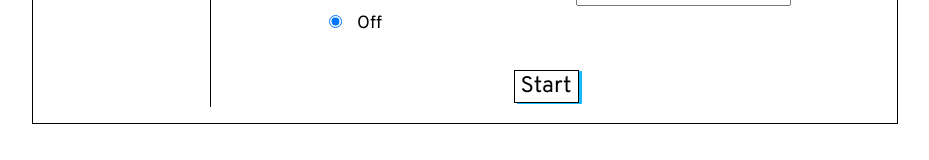
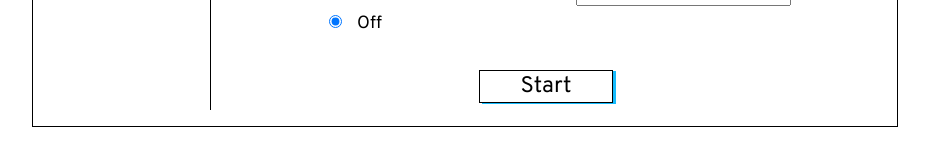
Before and after one commit to ZachJDev/Number-Crunches, a React (Create React App) app: page /Number-Crunches/options in a window 1280 px wide. Shown: the part 579-739 px from the top of the page, without its empty margins (175-1104 px from the left). Built offline with nearby package versions, Linux system fonts and the light colour scheme.

Commit message:
Fix error where user could start without signs selected; moved warning labels

```diff
--- a/src/Components/Options.css
+++ b/src/Components/Options.css
@@ -80,11 +80,16 @@
 }
 
 .warning {
-    position: absolute;
+    /*position: absolute;*/
     margin-top: .2rem;
     margin-left: 10px;
     color: rgb(255, 64, 64);
     font-size: .8rem;
+}
+
+.start-button {
+    width: 20%;
+    justify-self: center;
 }
 
 .button.disabled {
@@ -93,6 +98,13 @@
 
 .button.disabled:hover {
     box-shadow: 3px 1px gray;
+}
+
+.start-warning {
+    display: flex;
+    justify-content: center;
+    align-items: center;
+    flex-direction: column;
 }
 
 @media all and (max-width: 1200px) {
--- a/src/Components/Options.js
+++ b/src/Components/Options.js
@@ -23,6 +23,10 @@ export default class Options extends Component {
         this.radios = [...Object.values(Rules)];
     }
 
+    handleCanStart = (state) => {
+        return Number(state.min) <= Number(state.max) && state.signs.length > 0
+    }
+
     handleSubmit = (event) => {
         event.preventDefault();
         if (this.state.canStart) {
@@ -37,7 +41,7 @@ export default class Options extends Component {
         } else {
             this.setState({[event.target.name]: event.target.value});
             this.setState(state => {
-                return {canStart: Number(state.min) <= Number(state.max)}
+                return {canStart: this.handleCanStart(state)}
             })
         }
 
@@ -49,8 +53,11 @@ export default class Options extends Component {
         let signs = this.state.signs;
         if (signs.includes(value)) signs = signs.filter((s) => s !== value);
         else signs.push(value);
-        this.setState({signs});
-
+        this.setState({signs}, () => {
+            this.setState((state) => {
+                return {canStart: this.handleCanStart(state)}
+            })
+        })
     };
 
     render() {
@@ -61,7 +68,12 @@ export default class Options extends Component {
         let chooseSignsEnable = Rules[this.state.mode].allowedSigns.length > 1 ? '' : 'disabled'
 
         let rangeWarning = Number(this.state.min) > Number(this.state.max) ?
-            <span className="warning">Min must not be higher than max.</span> : '';
+            <p>Min must not be higher than max.</p> : '';
+        let signWarning = this.state.signs.length === 0 ?
+            <p>Must have a sign selected.</p> : '';
+        let warningSpan = <div className="warning">{rangeWarning} {signWarning}</div>
+
+
         let buttonClasses = "button start-button " + (!this.state.canStart ? 'disabled' : '');
 
         return (
@@ -88,8 +100,7 @@ export default class Options extends Component {
                             <div className="mode-options-col">
                                 <div className="mode-max-min">
                                     <div className="mode-max">
-                                        <h2 id="range" className={`form-area-label`}>Range {rangeWarning}</h2>
-
+                                        <h2 id="range" className={`form-area-label`}>Range </h2>
                                         <label htmlFor="max">Max:</label>
                                         <input
                                             type="number"
@@ -152,9 +163,10 @@ export default class Options extends Component {
                                     />
                                 </div>
                             </div>
-
+                            <div className="start-warning">
                             <input className={buttonClasses} type="submit" value="Start"/>
-
+                            {warningSpan}
+                            </div>
                         </div>
                     </div>
                 </form>
--- a/src/Components/RadioGroup.js
+++ b/src/Components/RadioGroup.js
@@ -10,7 +10,7 @@ export default class RadioGroup extends Component {
         return (
             this.props.radios.map(r => {
                 return (<div key={r.id} className={this.props.radioClass}>
-                    <input onChange={this.handleChange} type="radio" name={this.props.name} value={r.id} id={r.id}
+                <input onChange={this.handleChange} type="radio" name={this.props.name} value={r.id} id={r.id}
                            checked={r.id === this.props.checked} disabled={this.props.disabled}/>
                     <label htmlFor={r.id}>{r.id}</label>
                 </div>)
```
